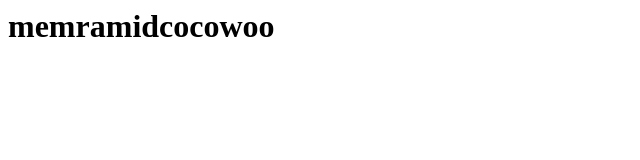
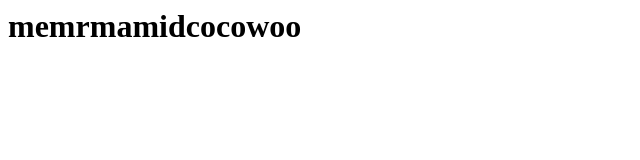
Before and after one commit to cocowoo83/mermaidcoco.github.io, a plain HTML site: page index.html in a window 1280 px wide. Shown: the whole page, without its empty margins (0-640 px from the left). Drawn offline with Linux system fonts and the light colour scheme.

Commit message:
Update index.html

```diff
--- a/index.html
+++ b/index.html
@@ -1 +1 @@
- <h1>memramidcocowoo</h1>
+ <h1>memrmamidcocowoo</h1>
```
